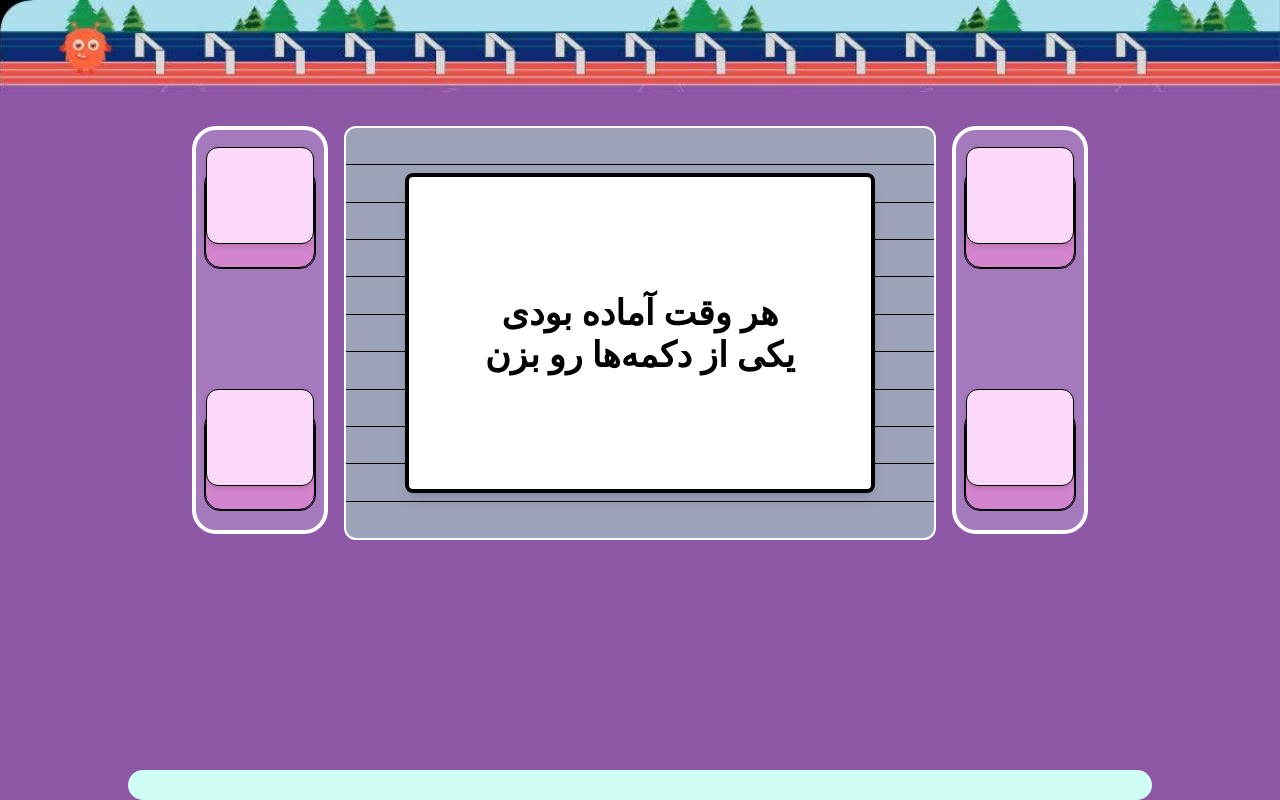
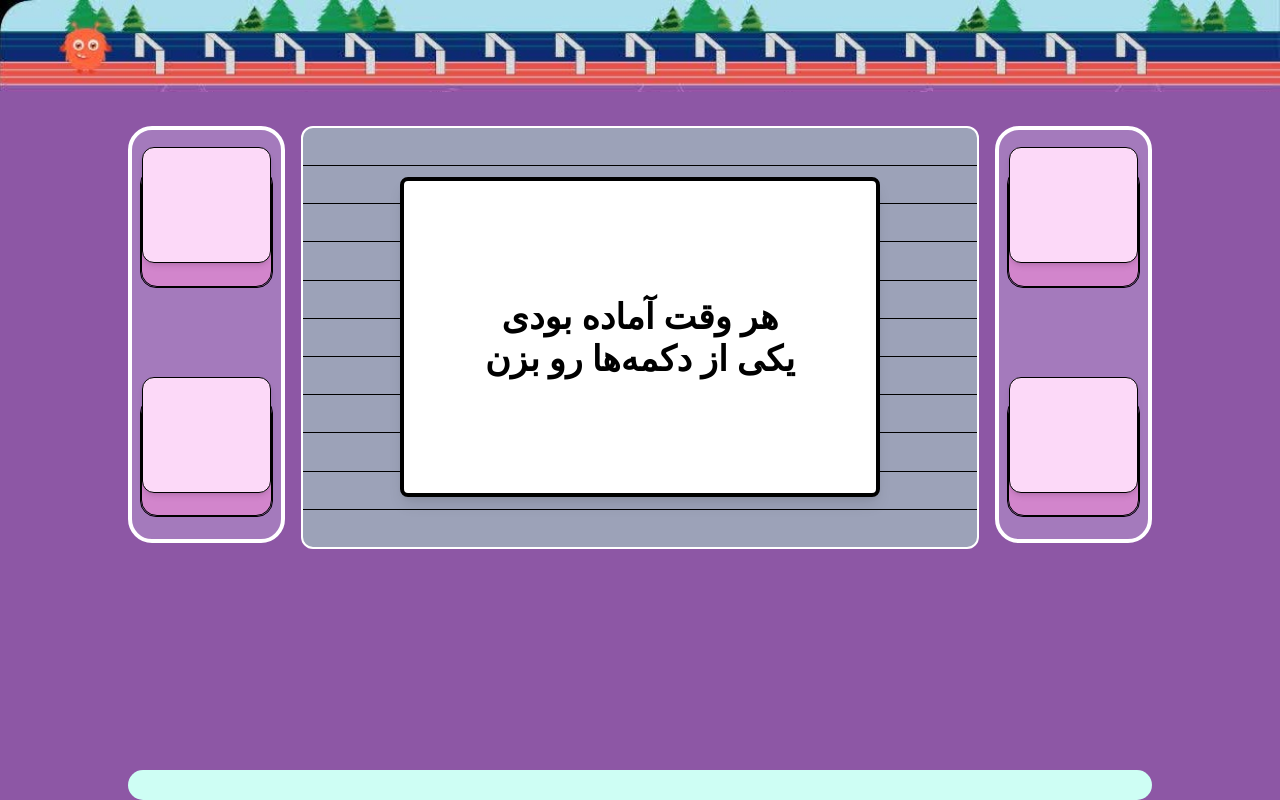
Before and after one commit to aligholip0ur/source, a React (Vite) app: page / in a window 1280 px wide. Built offline with nearby package versions, Linux system fonts and the light colour scheme.

Commit message:
pass final v 4.4

```diff
--- a/src/components/Firstpage.jsx
+++ b/src/components/Firstpage.jsx
@@ -40,15 +40,15 @@ const StartScreen = () => {
           }}
         >
           <div
-            className="w-full flex align-middle "
+            className="box w-full flex align-middle "
             style={{
-              width: "min(70vw, 260vh)",
+              width:"80%",
               height: "90%",
               margin: "20px auto",
             }}
           >
             <div className="grid grid-cols-12 gap-2 md:gap-4 w-full ">
-            <div className="col-span-2 bg-[#a47abc] rounded-3xl border-4 border-white flex flex-col p-2 sm:aspect-[1/1] md:aspect-[2/5.5] lg:aspect-[2/6] max-h-full w-full">
+            <div className="col-span-2 bg-[#a47abc] rounded-3xl border-4 border-white flex flex-col p-2 sm:aspect-[2/2.5] md:aspect-[2/4.7] lg:aspect-[2/5.3] max-h-full w-full">
                 <div className="w-full" style={{ aspectRatio: "1/1" }}>
                   <AnimateButton />
                 </div>
@@ -57,11 +57,11 @@ const StartScreen = () => {
                 </div>
               </div>
 
-              <div className="col-span-8 bg-[#9ca2b8] rounded-xl border-2 border-white relative overflow-hidden flex   items-center justify-center md:aspect-[8/5] lg:aspect-[8/5.6] sm:aspect-[8/3.6] max-h-full w-full">
+              <div className="col-span-8 bg-[#9ca2b8] rounded-xl border-2 border-white relative overflow-hidden flex   items-center justify-center md:aspect-[8/4.2] lg:aspect-[8/5] sm:aspect-[8/3] max-h-full w-full">
                 <MainDiv />
               </div>
 
-              <div className="col-span-2 bg-[#a47abc] rounded-3xl border-4 border-white flex flex-col p-2 sm:aspect-[1/1] md:aspect-[2/5.5] lg:aspect-[2/6] max-h-full w-full">
+              <div className="col-span-2 bg-[#a47abc] rounded-3xl border-4 border-white flex flex-col p-2 sm:aspect-[2/2.5] md:aspect-[2/4.7] lg:aspect-[2/5.3] max-h-full w-full">
                 <div className="w-full" style={{ aspectRatio: "1/1" }}>
                   <AnimateButton />
                 </div>
--- a/src/index.css
+++ b/src/index.css
@@ -13,3 +13,9 @@
     width: 100%;
     max-height: 100%;
   }
+  @media (max-width: 600px) {
+   .box
+   {
+    width:min(70vw, 210vh)!important;
+   }
+  }
```
